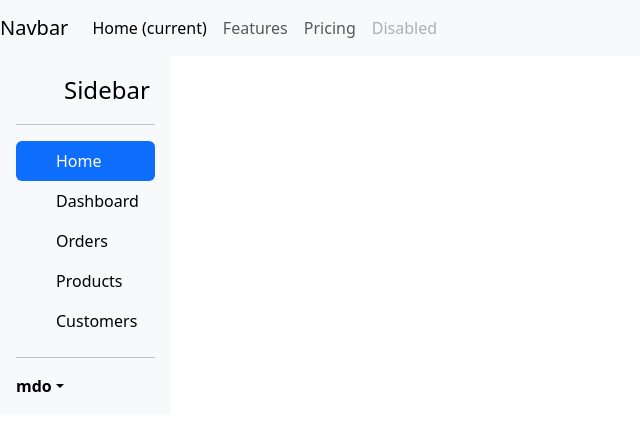
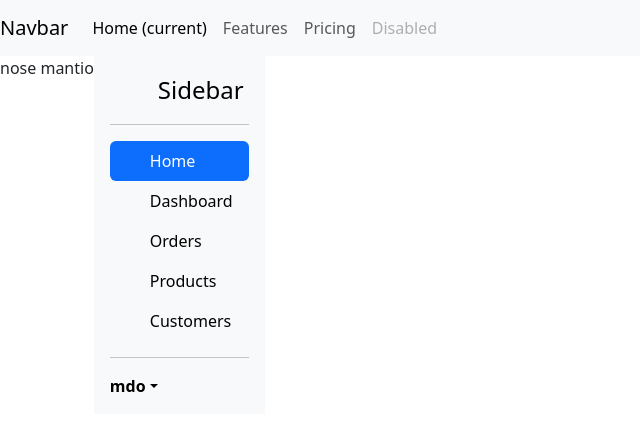
Before and after one commit to TWO-MAICOL/intimo-react, a React (Vite) app: page /home in a window 1280 px wide. Shown: the top 430 px of the page, without its empty margins (0-640 px from the left). Built offline with nearby package versions, Linux system fonts and the light colour scheme.

Commit message:
Cambio en el menu

```diff
--- a/components/Menu.jsx
+++ b/components/Menu.jsx
@@ -5,7 +5,7 @@ export const Menu = () => {
   // const [showMenu, setShowMenu] = useState(false);
   return (
     <>
-    <div className="d-flex flex-nowrap ">
+    <div className="d-flex flex-nowrap "> nose mantio
       <div className="d-flex flex-column flex-shrink-0 p-3 bg-body-tertiary" style={{width: "280px;"}}>
     <a href="/" className="d-flex align-items-center mb-3 mb-md-0 me-md-auto link-body-emphasis text-decoration-none">
       <svg className="bi pe-none me-2" width="40" height="32"><use xlink:href="#bootstrap"></use></svg>
```
